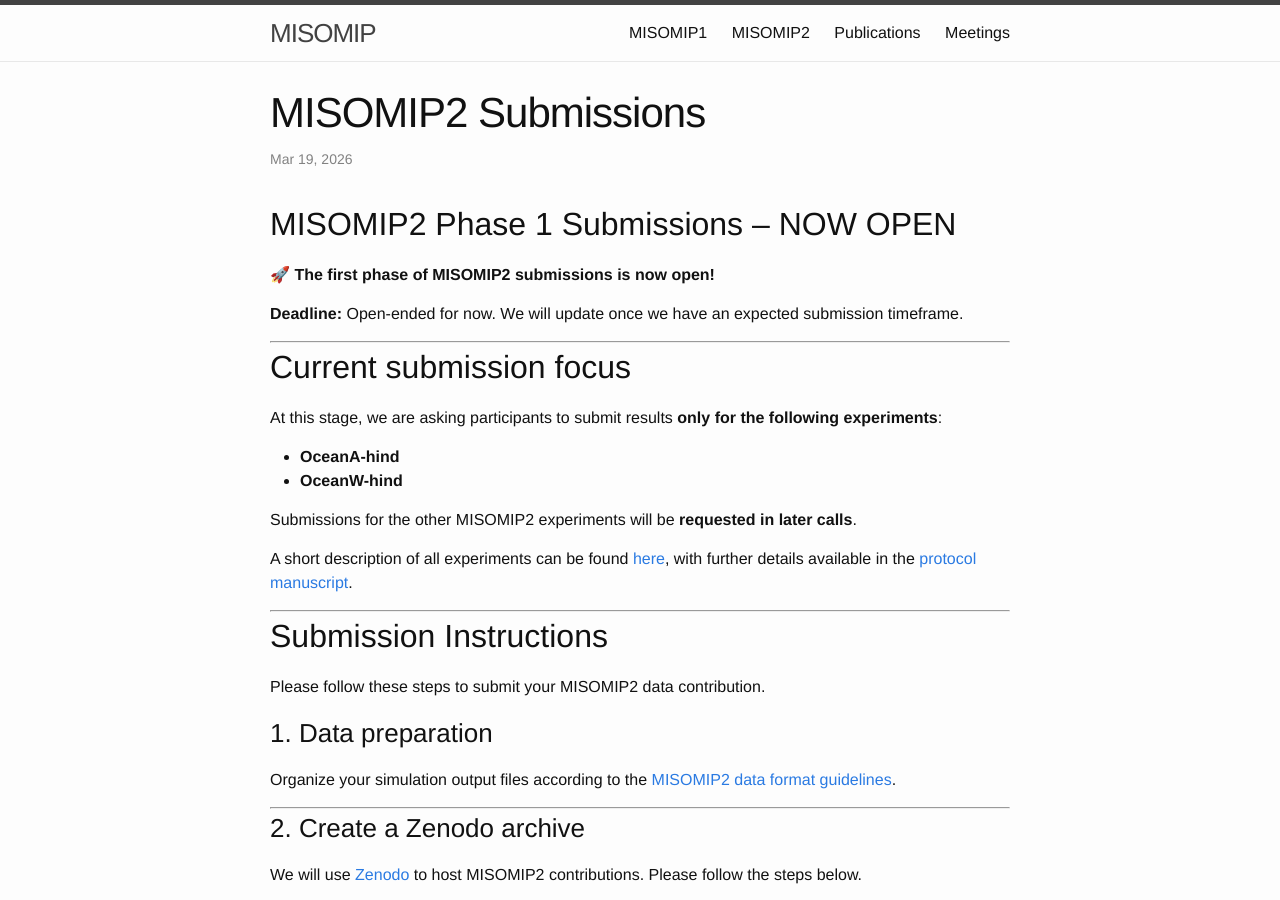
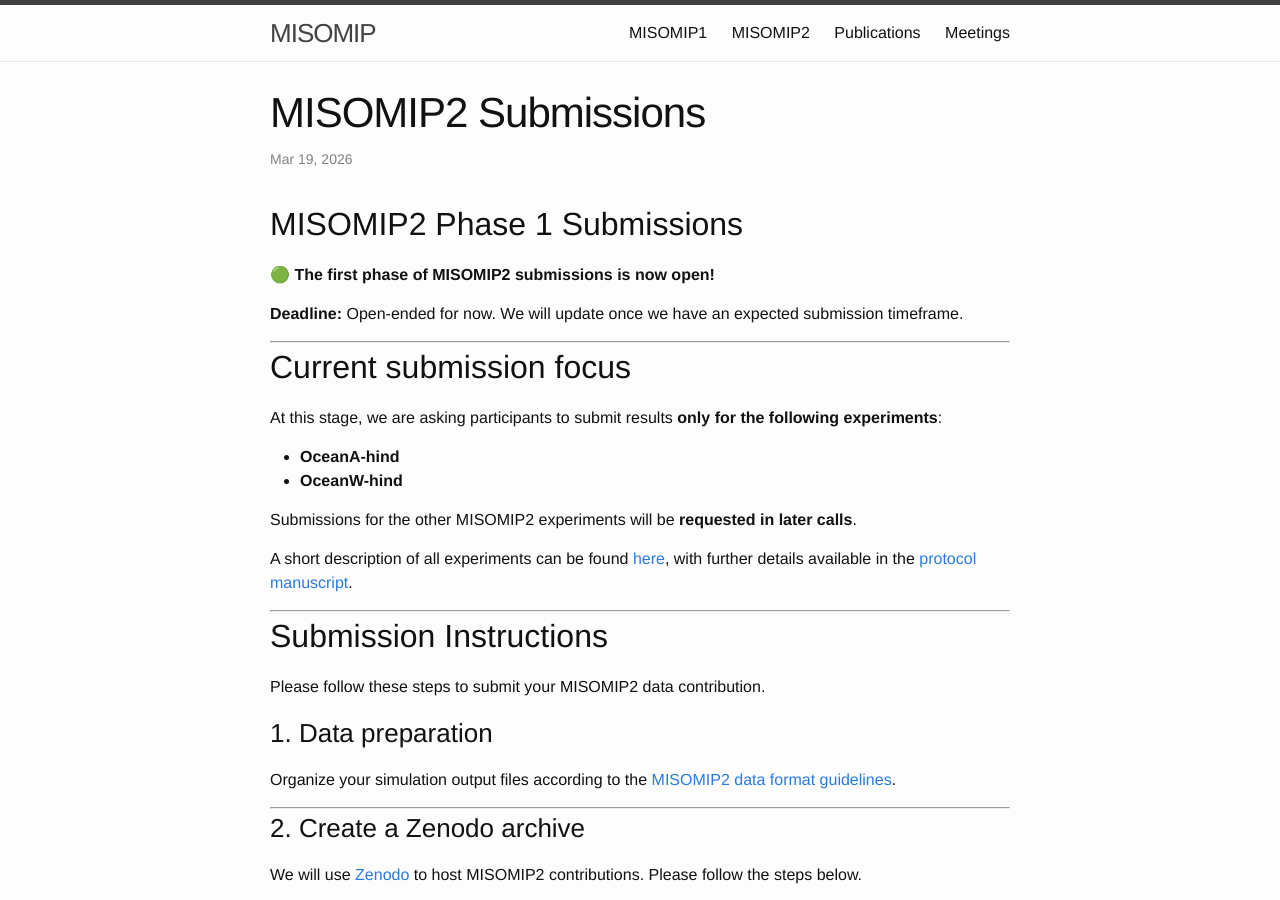
Before and after one commit to misomip/misomip.github.io, a Jekyll site: the page built from misomip2_dir/misomip2_submissions.md, in a window 1280 px wide and 900 px high. Built offline with Jekyll 4.4.1, drawn with Linux system fonts in a browser that asks for light colours.

Commit message:
Update misomip2_submissions.md

```diff
--- a/misomip2_dir/misomip2_submissions.md
+++ b/misomip2_dir/misomip2_submissions.md
@@ -4,9 +4,9 @@ title: MISOMIP2 Submissions
 date: 19-03-2026
 ---
 
-## MISOMIP2 Phase 1 Submissions – NOW OPEN
+## MISOMIP2 Phase 1 Submissions
 
-🚀 **The first phase of MISOMIP2 submissions is now open!**
+**🟢 The first phase of MISOMIP2 submissions is now open!**
 
 **Deadline:** Open-ended for now. We will update once we have an expected submission timeframe.
 
```
